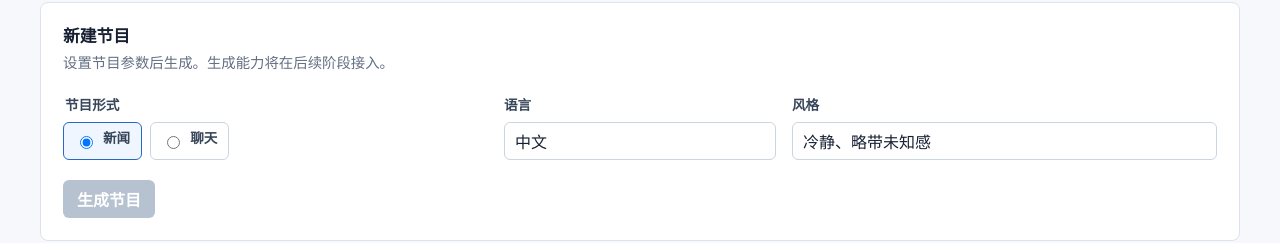
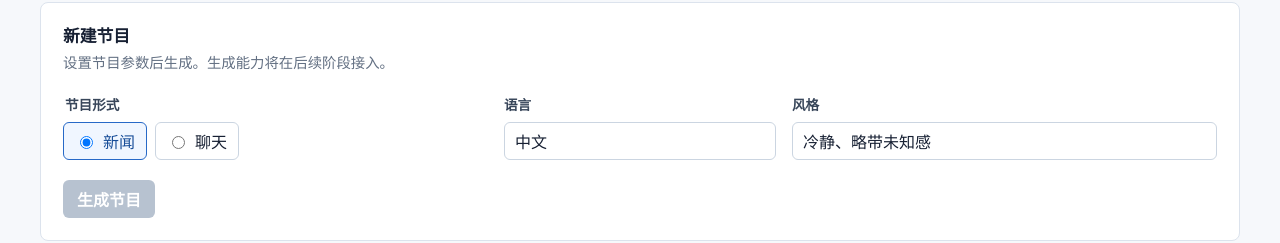
Before and after one commit to mayloveless/esp32, a Next.js app in the folder radio/: page / in a window 1280 px wide. Shown: the part 134-377 px from the top of the page. Built offline with nearby package versions, Linux system fonts and the light colour scheme.

Commit message:
fix: radio task1 css

```diff
--- a/radio/app/globals.css
+++ b/radio/app/globals.css
@@ -13,7 +13,7 @@ h1, h2, h3, p { margin-top: 0; }
 .panel-heading h2 { font-size: 1.05rem; line-height: 1.4; margin-bottom: 4px; }
 .form-grid { display: grid; grid-template-columns: 1.25fr .8fr 1.25fr; gap: 16px; margin: 20px 0; }
 fieldset, label { border: 0; margin: 0; min-width: 0; padding: 0; }
-legend, label > span { color: #38465a; display: block; font-size: .85rem; font-weight: 600; margin-bottom: 8px; }
+legend, .form-grid > label > span { color: #38465a; display: block; font-size: .85rem; font-weight: 600; margin-bottom: 8px; }
 .format-options { display: flex; gap: 8px; }
 .format-option { align-items: center; border: 1px solid #cbd5e1; border-radius: 6px; cursor: pointer; display: flex; gap: 7px; min-height: 38px; padding: 0 11px; }
 .format-option:has(input:checked) { border-color: #2769c7; background: #f0f6ff; color: #174d98; }
```
